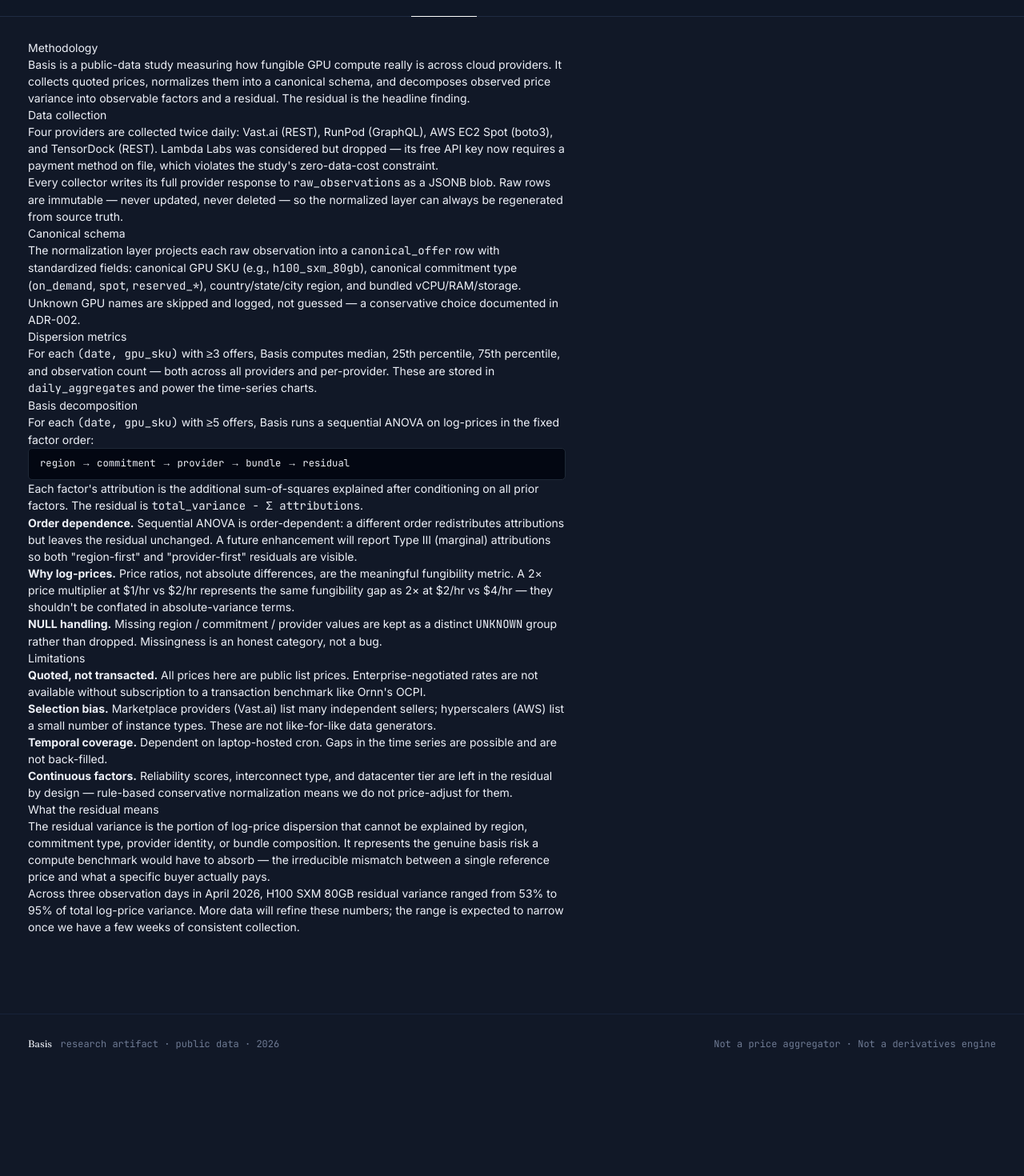
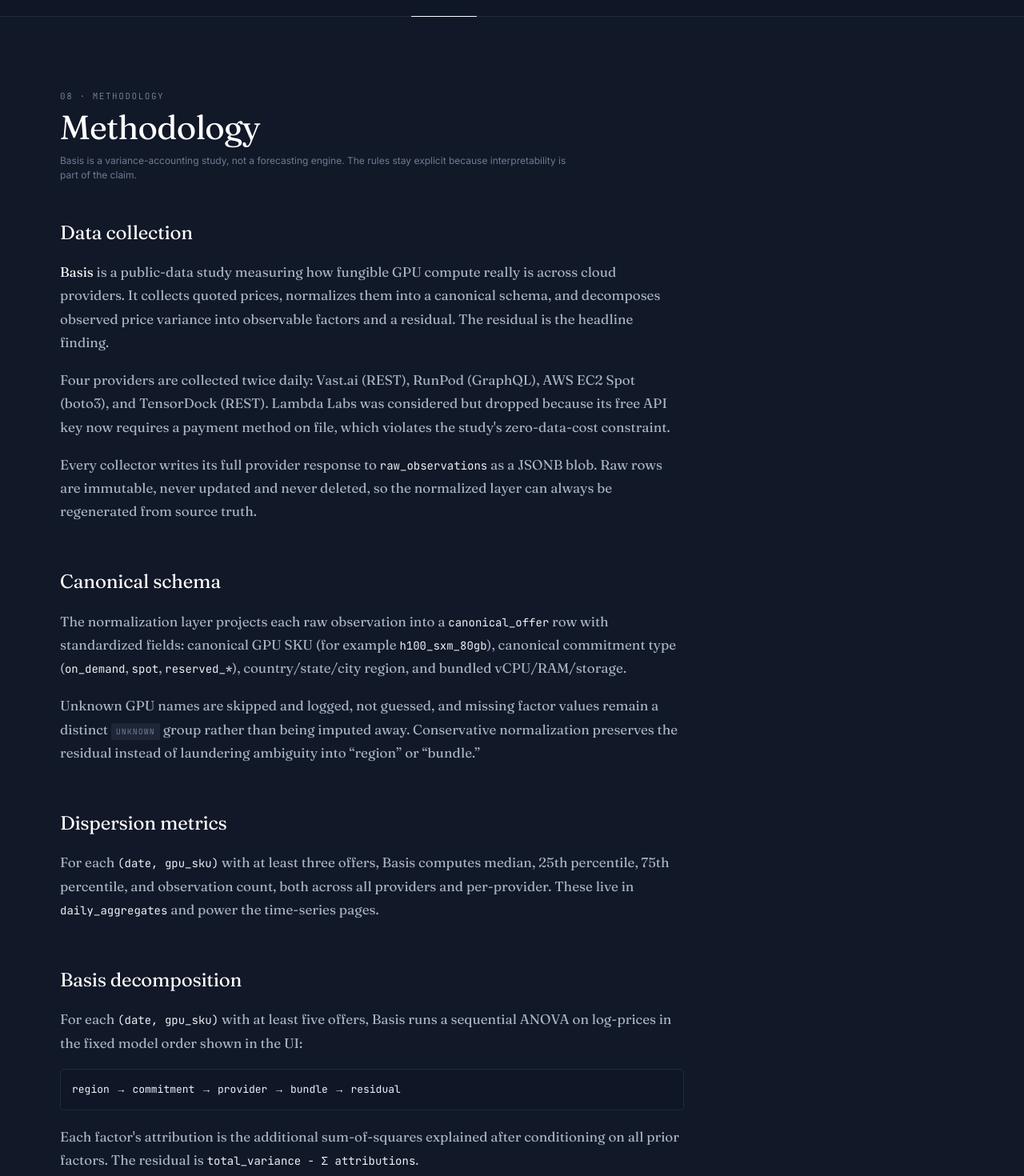
Before and after one commit to RajTrivedi06/Basis, a Next.js app in the folder frontend/: page /methodology in a window 1280 px wide. Shown: the part 40-1510 px from the top of the page at 80% size. Before the commit the page ends 1382 px from the top, so only its background shows below. Built offline with nearby package versions, Linux system fonts and the light colour scheme.

Commit message:
methodology: port editorial layout and drop prose

```diff
--- a/frontend/app/methodology/page.tsx
+++ b/frontend/app/methodology/page.tsx
@@ -1,122 +1,220 @@
+const ARTICLE_STYLE = {
+  fontFamily: "var(--f-serif)",
+  fontSize: 17,
+  lineHeight: 1.72,
+  color: "var(--ink-mid)",
+} as const;
+
+const HEADING_STYLE = {
+  margin: "0 0 14px",
+  color: "var(--ink-hi)",
+  fontWeight: 400,
+  fontSize: 24,
+  letterSpacing: "-0.01em",
+} as const;
+
+const PARAGRAPH_STYLE = {
+  margin: "0 0 18px",
+} as const;
+
 export default function MethodologyPage() {
   return (
-    <div className="prose prose-invert max-w-3xl">
-      <h1>Methodology</h1>
+    <div className="page-wide fade-up">
+      <section className="max-w-[780px] pb-2 pt-9">
+        <div className="eyebrow mb-2.5">08 · Methodology</div>
+        <h1 className="display m-0 text-[clamp(2.5rem,5vw,3rem)] font-normal leading-[1.05] tracking-[-0.02em] text-[var(--ink-hi)]">
+          Methodology
+        </h1>
+        <p className="caption mt-3 max-w-[640px]">
+          Basis is a variance-accounting study, not a forecasting engine. The
+          rules stay explicit because interpretability is part of the claim.
+        </p>
+      </section>
 
-      <p>
-        Basis is a public-data study measuring how fungible GPU compute really
-        is across cloud providers. It collects quoted prices, normalizes them
-        into a canonical schema, and decomposes observed price variance into
-        observable factors and a residual. The residual is the headline
-        finding.
+      <div className="max-w-[780px]" style={ARTICLE_STYLE}>
+        <MethodSection title="Data collection">
+          <p style={PARAGRAPH_STYLE}>
+            <span style={{ color: "var(--ink-hi)" }}>Basis</span> is a
+            public-data study measuring how fungible GPU compute really is
+            across cloud providers. It collects quoted prices, normalizes them
+            into a canonical schema, and decomposes observed price variance
+            into observable factors and a residual. The residual is the
+            headline finding.
+          </p>
+          <p style={PARAGRAPH_STYLE}>
+            Four providers are collected twice daily: Vast.ai (REST), RunPod
+            (GraphQL), AWS EC2 Spot (boto3), and TensorDock (REST). Lambda
+            Labs was considered but dropped because its free API key now
+            requires a payment method on file, which violates the study&apos;s
+            zero-data-cost constraint.
+          </p>
+          <p style={PARAGRAPH_STYLE}>
+            Every collector writes its full provider response to{" "}
+            <span className="mono text-[14px] text-[var(--ink)]">
+              raw_observations
+            </span>{" "}
+            as a JSONB blob. Raw rows are immutable, never updated and never
+            deleted, so the normalized layer can always be regenerated from
+            source truth.
+          </p>
+        </MethodSection>
+
+        <MethodSection title="Canonical schema">
+          <p style={PARAGRAPH_STYLE}>
+            The normalization layer projects each raw observation into a{" "}
+            <span className="mono text-[14px] text-[var(--ink)]">
+              canonical_offer
+            </span>{" "}
+            row with standardized fields: canonical GPU SKU (for example{" "}
+            <span className="mono text-[14px] text-[var(--ink)]">
+              h100_sxm_80gb
+            </span>
+            ), canonical commitment type (
+            <span className="mono text-[14px] text-[var(--ink)]">
+              on_demand
+            </span>
+            ,{" "}
+            <span className="mono text-[14px] text-[var(--ink)]">spot</span>,{" "}
+            <span className="mono text-[14px] text-[var(--ink)]">
+              reserved_*
+            </span>
+            ), country/state/city region, and bundled vCPU/RAM/storage.
+          </p>
+          <p style={PARAGRAPH_STYLE}>
+            Unknown GPU names are skipped and logged, not guessed, and missing
+            factor values remain a distinct{" "}
+            <span className="pill-unknown">UNKNOWN</span> group rather than
+            being imputed away. Conservative normalization preserves the
+            residual instead of laundering ambiguity into &ldquo;region&rdquo;
+            or &ldquo;bundle.&rdquo;
+          </p>
+        </MethodSection>
+
+        <MethodSection title="Dispersion metrics">
+          <p style={PARAGRAPH_STYLE}>
+            For each{" "}
+            <span className="mono text-[14px] text-[var(--ink)]">
+              (date, gpu_sku)
+            </span>{" "}
+            with at least three offers, Basis computes median, 25th
+            percentile, 75th percentile, and observation count, both across
+            all providers and per-provider. These live in{" "}
+            <span className="mono text-[14px] text-[var(--ink)]">
+              daily_aggregates
+            </span>{" "}
+            and power the time-series pages.
+          </p>
+        </MethodSection>
+
+        <MethodSection title="Basis decomposition">
+          <p style={PARAGRAPH_STYLE}>
+            For each{" "}
+            <span className="mono text-[14px] text-[var(--ink)]">
+              (date, gpu_sku)
+            </span>{" "}
+            with at least five offers, Basis runs a sequential ANOVA on
+            log-prices in the fixed model order shown in the UI:
           </p>
 
-      <h2>Data collection</h2>
-      <p>
-        Four providers are collected twice daily: Vast.ai (REST), RunPod
-        (GraphQL), AWS EC2 Spot (boto3), and TensorDock (REST). Lambda Labs
-        was considered but dropped — its free API key now requires a payment
-        method on file, which violates the study&apos;s zero-data-cost
-        constraint.
-      </p>
-      <p>
-        Every collector writes its full provider response to{" "}
-        <code>raw_observations</code> as a JSONB blob. Raw rows are immutable
-        — never updated, never deleted — so the normalized layer can always
-        be regenerated from source truth.
-      </p>
+          <div className="panel mb-[18px] p-4">
+            <div className="mono text-[13px] text-[var(--ink)]">
+              region → commitment → provider → bundle → residual
+            </div>
+          </div>
 
-      <h2>Canonical schema</h2>
-      <p>
-        The normalization layer projects each raw observation into a{" "}
-        <code>canonical_offer</code> row with standardized fields: canonical
-        GPU SKU (e.g., <code>h100_sxm_80gb</code>), canonical commitment type
-        (<code>on_demand</code>, <code>spot</code>, <code>reserved_*</code>),
-        country/state/city region, and bundled vCPU/RAM/storage. Unknown GPU
-        names are skipped and logged, not guessed — a conservative choice
-        documented in ADR-002.
-      </p>
-
-      <h2>Dispersion metrics</h2>
-      <p>
-        For each <code>(date, gpu_sku)</code> with ≥3 offers, Basis computes
-        median, 25th percentile, 75th percentile, and observation count — both
-        across all providers and per-provider. These are stored in{" "}
-        <code>daily_aggregates</code> and power the time-series charts.
-      </p>
-
-      <h2>Basis decomposition</h2>
-      <p>
-        For each <code>(date, gpu_sku)</code> with ≥5 offers, Basis runs a
-        sequential ANOVA on log-prices in the fixed factor order:
-      </p>
-      <pre className="rounded-md border border-gray-800 bg-gray-950 px-4 py-3 text-sm">
-        region → commitment → provider → bundle → residual
-      </pre>
-      <p>
+          <p style={PARAGRAPH_STYLE}>
             Each factor&apos;s attribution is the additional sum-of-squares
             explained after conditioning on all prior factors. The residual is{" "}
-        <code>total_variance − Σ attributions</code>.
+            <span className="mono text-[14px] text-[var(--ink)]">
+              total_variance − Σ attributions
+            </span>
+            .
           </p>
-      <p>
-        <strong>Order dependence.</strong> Sequential ANOVA is order-dependent:
-        a different order redistributes attributions but leaves the residual
-        unchanged. A future enhancement will report Type III (marginal)
-        attributions so both &quot;region-first&quot; and
-        &quot;provider-first&quot; residuals are visible.
+          <p style={PARAGRAPH_STYLE}>
+            <span style={{ color: "var(--ink-hi)" }}>Order dependence.</span>{" "}
+            Sequential ANOVA is order-dependent: a different order
+            redistributes factor attributions, but leaves the residual
+            unchanged. That is why the Basis page and the comparison section at
+            the bottom both render in model order rather than prototype order.
           </p>
-      <p>
-        <strong>Why log-prices.</strong> Price ratios, not absolute
-        differences, are the meaningful fungibility metric. A 2× price
-        multiplier at $1/hr vs $2/hr represents the same fungibility gap as 2×
-        at $2/hr vs $4/hr — they shouldn&apos;t be conflated in
-        absolute-variance terms.
+          <p style={PARAGRAPH_STYLE}>
+            <span style={{ color: "var(--ink-hi)" }}>Why log-prices.</span>{" "}
+            Price ratios, not absolute differences, are the meaningful
+            fungibility metric. A 2× price multiplier at $1/hr vs $2/hr
+            represents the same fungibility gap as 2× at $2/hr vs $4/hr; they
+            should not be conflated in absolute-variance terms.
           </p>
-      <p>
-        <strong>NULL handling.</strong> Missing region / commitment / provider
-        values are kept as a distinct <code>UNKNOWN</code> group rather than
-        dropped. Missingness is an honest category, not a bug.
-      </p>
+        </MethodSection>
 
-      <h2>Limitations</h2>
-      <ul>
+        <MethodSection title="Limitations">
+          <ul className="m-0 list-disc space-y-3 pl-5">
             <li>
-          <strong>Quoted, not transacted.</strong> All prices here are public
-          list prices. Enterprise-negotiated rates are not available without
-          subscription to a transaction benchmark like Ornn&apos;s OCPI.
+              <span style={{ color: "var(--ink-hi)" }}>
+                Quoted, not transacted.
+              </span>{" "}
+              All prices here are public list prices. Enterprise-negotiated
+              rates are not available without access to a transaction benchmark
+              such as Ornn&apos;s OCPI.
             </li>
             <li>
-          <strong>Selection bias.</strong> Marketplace providers (Vast.ai)
-          list many independent sellers; hyperscalers (AWS) list a small
-          number of instance types. These are not like-for-like data
-          generators.
+              <span style={{ color: "var(--ink-hi)" }}>Selection bias.</span>{" "}
+              Marketplace providers such as Vast.ai list many independent
+              sellers; hyperscalers such as AWS list a small number of
+              instance types. These are not like-for-like data generators.
             </li>
             <li>
-          <strong>Temporal coverage.</strong> Dependent on laptop-hosted cron.
-          Gaps in the time series are possible and are not back-filled.
+              <span style={{ color: "var(--ink-hi)" }}>
+                Temporal coverage.
+              </span>{" "}
+              The dataset currently depends on laptop-hosted cron. Gaps in the
+              time series are possible and are not back-filled.
             </li>
             <li>
-          <strong>Continuous factors.</strong> Reliability scores,
-          interconnect type, and datacenter tier are left in the residual by
-          design — rule-based conservative normalization means we do not
-          price-adjust for them.
+              <span style={{ color: "var(--ink-hi)" }}>
+                Continuous factors.
+              </span>{" "}
+              Reliability scores, interconnect type, and datacenter tier are
+              left in the residual by design. Rule-based conservative
+              normalization means we do not price-adjust for fields we cannot
+              audit confidently.
             </li>
           </ul>
+        </MethodSection>
 
-      <h2>What the residual means</h2>
-      <p>
+        <MethodSection title="What the residual means">
+          <p style={PARAGRAPH_STYLE}>
             The residual variance is the portion of log-price dispersion that
-        cannot be explained by region, commitment type, provider identity, or
-        bundle composition. It represents the genuine basis risk a compute
-        benchmark would have to absorb — the irreducible mismatch between a
-        single reference price and what a specific buyer actually pays.
+            cannot be explained by region, commitment type, provider identity,
+            or bundle composition. It represents the genuine basis risk a
+            compute benchmark would have to absorb: the irreducible mismatch
+            between a single reference price and what a specific buyer actually
+            pays.
           </p>
-      <p>
-        Across three observation days in April 2026, H100 SXM 80GB residual
-        variance ranged from 53% to 95% of total log-price variance. More data
-        will refine these numbers; the range is expected to narrow once we
-        have a few weeks of consistent collection.
+          <p style={{ margin: 0 }}>
+            Across three observation days in April 2026, H100 SXM 80GB
+            residual variance ranged from 53% to 95% of total log-price
+            variance. More data will refine these numbers; the range should
+            narrow once a few weeks of consistent collection have accumulated.
           </p>
+        </MethodSection>
+      </div>
     </div>
   );
 }
+
+function MethodSection({
+  title,
+  children,
+}: {
+  title: string;
+  children: React.ReactNode;
+}) {
+  return (
+    <section className="pt-10">
+      <h2 className="serif" style={HEADING_STYLE}>
+        {title}
+      </h2>
+      {children}
+    </section>
+  );
+}
```
Lines whose indentation alone changed are shown as unchanged.
